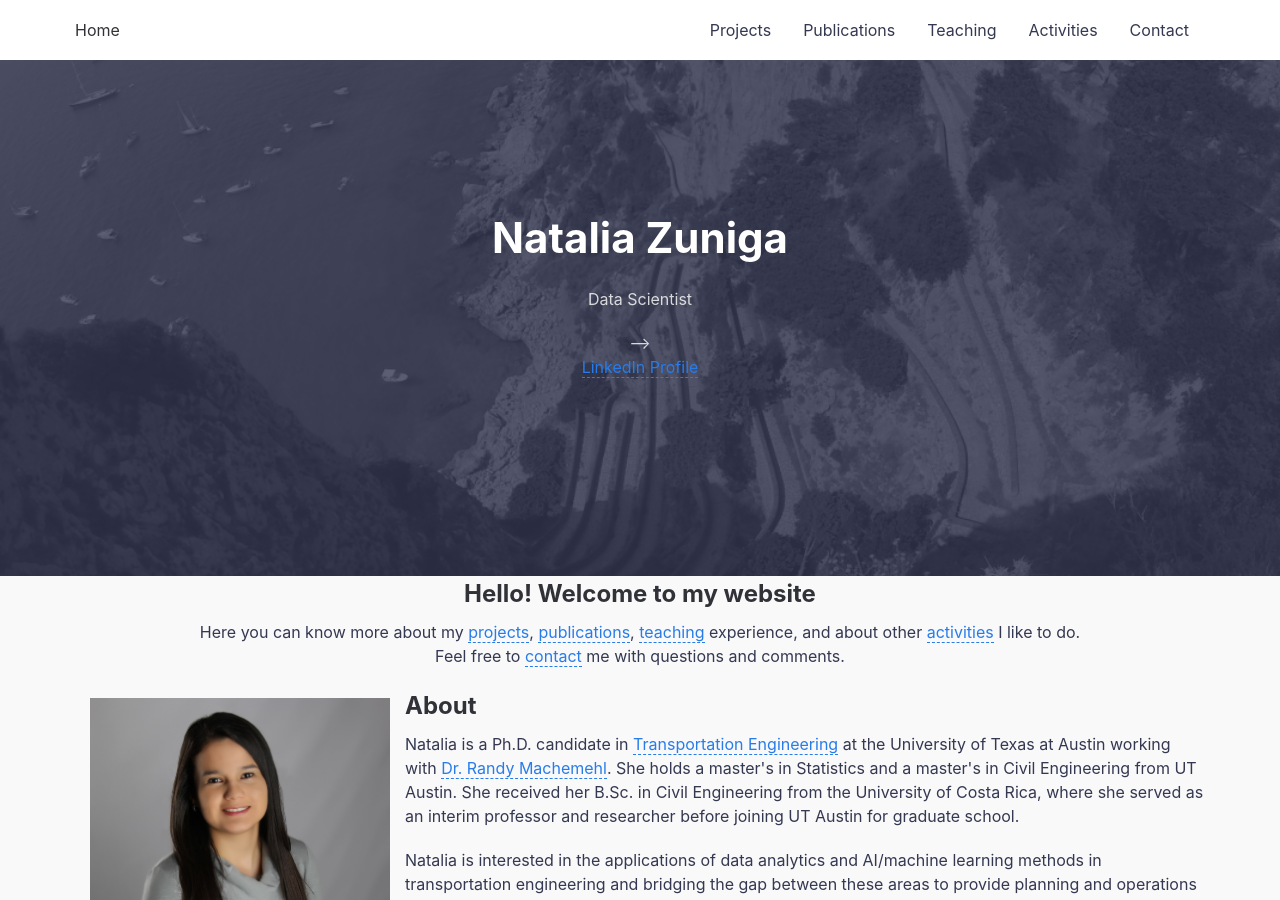
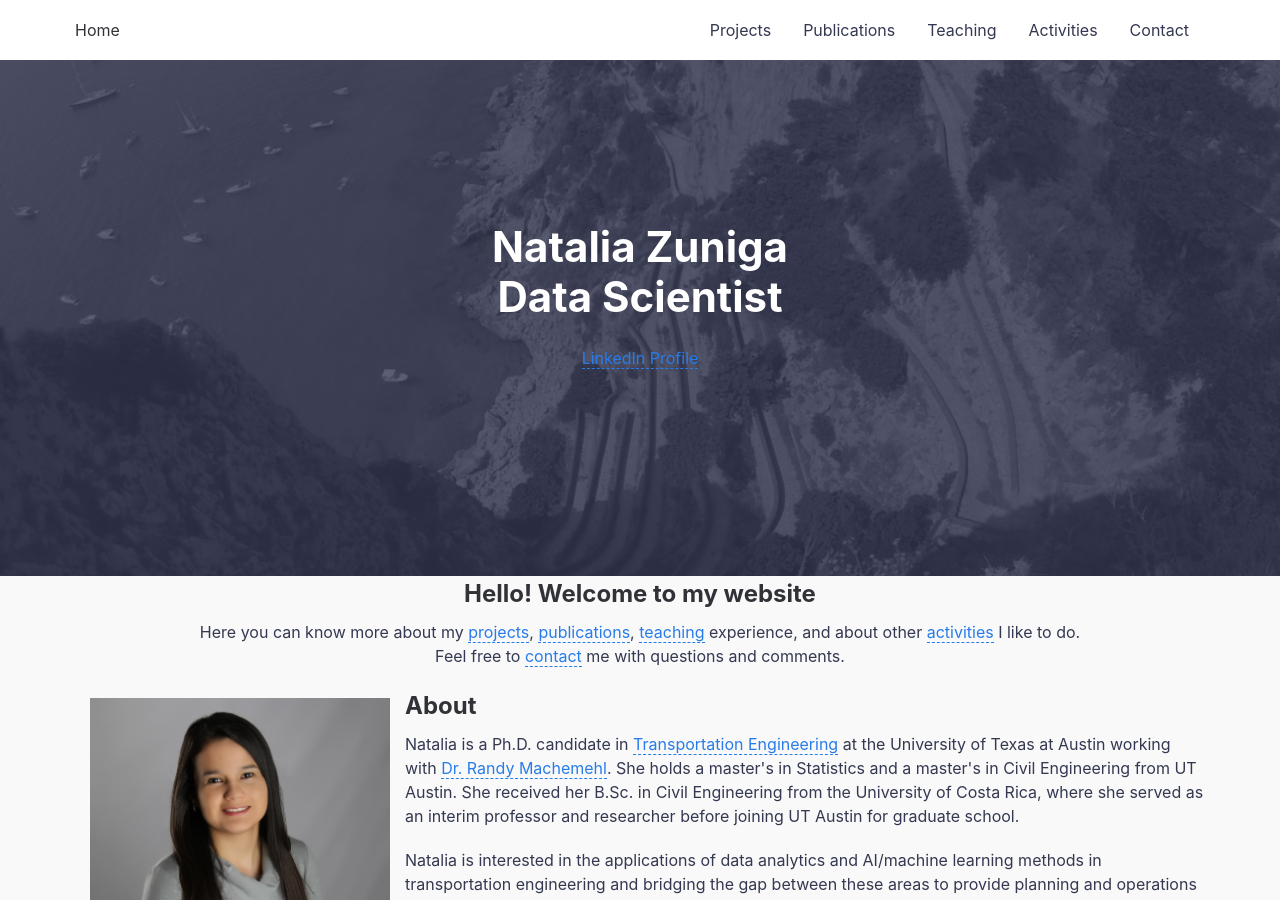
Before and after one commit to nzunigag/nzunigag.github.io, a Jekyll site: the page built from index.md, in a window 1280 px wide and 900 px high. Built offline with Jekyll 4.4.1, drawn with Linux system fonts in a browser that asks for light colours; comment, search, counter and statistics services are not loaded.

Commit message:
Update default.html

```diff
--- a/_layouts/default.html
+++ b/_layouts/default.html
@@ -21,8 +21,9 @@ layout: compress
 
     <div class="hero lazyload" data-bg="{{site.url}}/assets/img/main.jpg">
       <div class="hero__wrap">
-        <h1 class="hero__title">{{ site.title | escape }}</h1>
-        <! -- <p class="hero__meta">{{ site.tagline }}</p> -->
+        <h2 class="hero__title">{{ site.title | escape }} <br> {{ site.tagline }}</h2>
+        <!-- <h1 class="hero__title">{{ site.title | escape }}</h1> -->
+        <!-- <p class="hero__meta">{{ site.tagline }}</p> -->
        <script type="text/javascript" src="https://platform.linkedin.com/badges/js/profile.js" async defer></script>
        <div class="LI-profile-badge"  data-version="v1" data-size="large" data-locale="en_US" data-type="horizontal" data-theme="dark" data-vanity="nzunigag"><a class="LI-simple-link" href='https://www.linkedin.com/in/nzunigag?trk=profile-badge'>LinkedIn Profile</a></div>
         </div>
```
